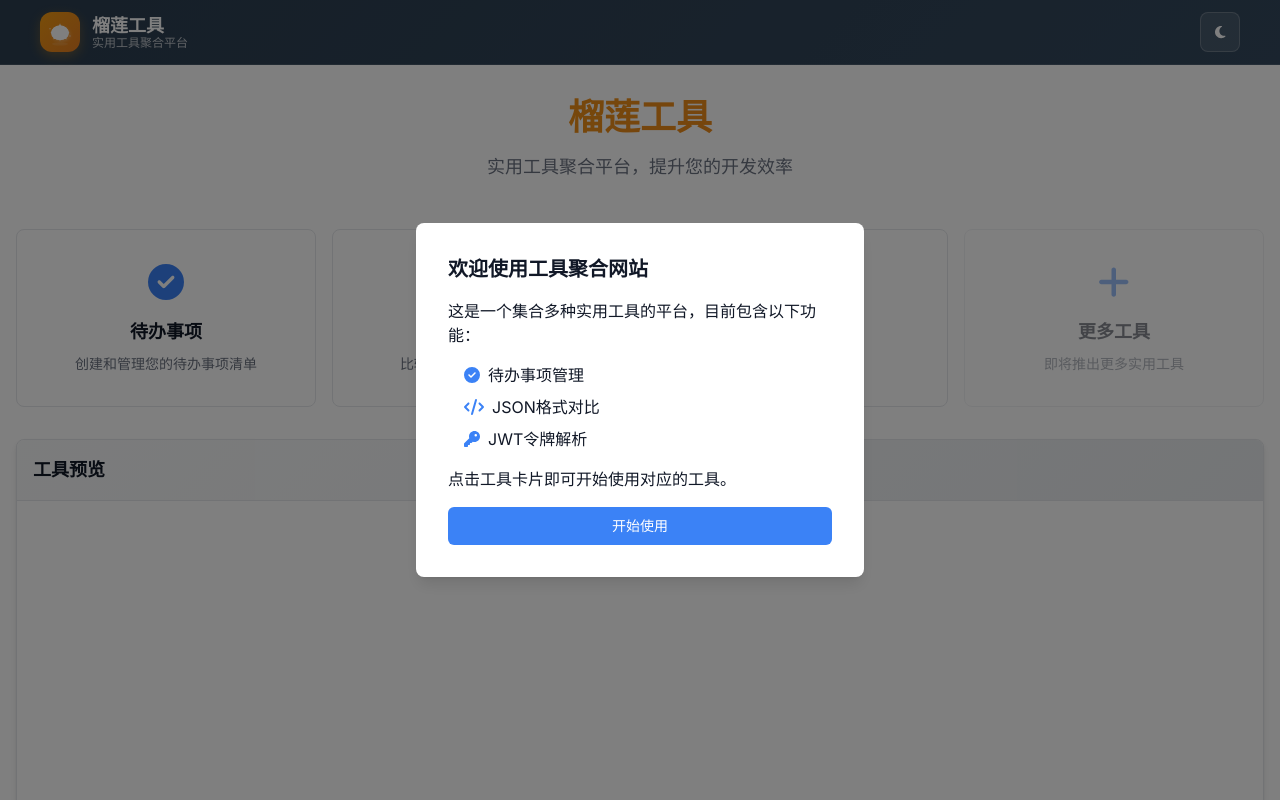
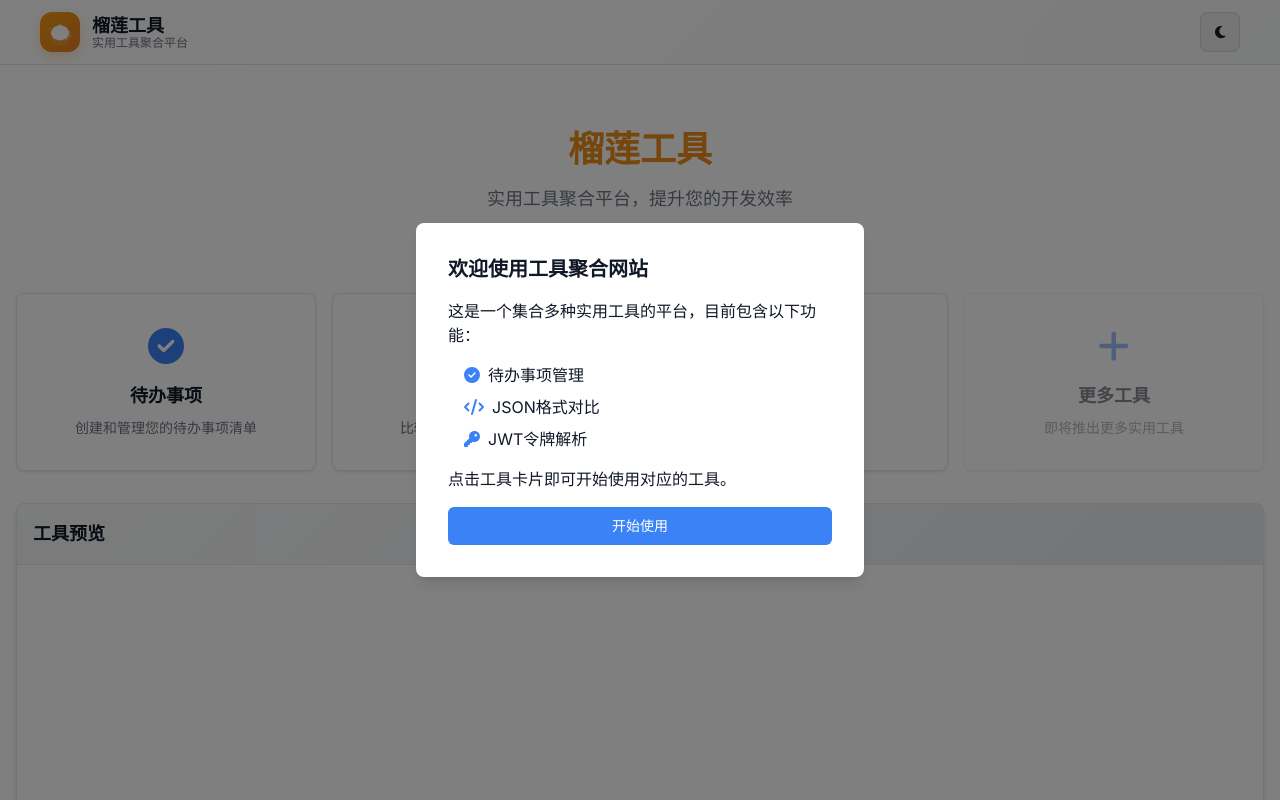
Before and after one commit to wupinshuo/durian-tools, a Next.js app: page / in a window 1280 px wide. Shown: the top 800 px of the page. Built offline with nearby package versions, Linux system fonts and the light colour scheme.

Commit message:
feat: 导航栏、页脚样式调整

```diff
--- a/src/app/globals.css
+++ b/src/app/globals.css
@@ -49,25 +49,28 @@
     max-width: 80rem; /* 等同于旧版的max-w-7xl (1280px) */
   }
 
+  /* 导航栏样式 - 亮色主题 */
   .durian-navbar {
-    @apply flex items-center justify-between px-6 py-3;
-    background: linear-gradient(135deg, #2c3e50 0%, #34495e 100%);
-    border-bottom: 1px solid rgba(255, 255, 255, 0.1);
+    @apply flex items-center justify-between px-6 py-3 transition-all duration-300;
+    background: linear-gradient(135deg, #ffffff 0%, #f8f9fa 100%);
+    border-bottom: 1px solid rgba(0, 0, 0, 0.1);
     backdrop-filter: blur(10px);
+    position: sticky;
+    top: 0;
+    z-index: 50;
   }
 
   .durian-brand {
-    @apply flex items-center gap-3 no-underline;
-    color: white;
-    transition: opacity 0.2s ease;
+    @apply flex items-center gap-3 no-underline transition-all duration-200;
+    color: var(--text);
   }
 
   .durian-brand:hover {
-    opacity: 0.8;
+    transform: translateY(-1px);
   }
 
   .durian-logo {
-    @apply flex items-center justify-center;
+    @apply flex items-center justify-center transition-all duration-200;
     width: 40px;
     height: 40px;
     background: linear-gradient(135deg, #f39c12 0%, #e67e22 100%);
@@ -84,14 +87,14 @@
   }
 
   .durian-title {
-    @apply text-lg font-bold;
-    color: white;
+    @apply text-lg font-bold transition-colors duration-200;
+    color: var(--text);
     line-height: 1.2;
   }
 
   .durian-subtitle {
-    @apply text-xs;
-    color: rgba(255, 255, 255, 0.7);
+    @apply text-xs transition-colors duration-200;
+    color: var(--text-light);
     line-height: 1;
   }
 
@@ -101,13 +104,13 @@
 
   .theme-toggle-btn {
     @apply flex items-center justify-center w-10 h-10 rounded-lg transition-all duration-200;
-    background: rgba(255, 255, 255, 0.1);
-    border: 1px solid rgba(255, 255, 255, 0.2);
-    color: white;
+    background: rgba(0, 0, 0, 0.05);
+    border: 1px solid rgba(0, 0, 0, 0.1);
+    color: var(--text);
   }
 
   .theme-toggle-btn:hover {
-    background: rgba(255, 255, 255, 0.2);
+    background: rgba(0, 0, 0, 0.1);
     transform: translateY(-1px);
   }
 
@@ -115,12 +118,40 @@
     @apply text-sm;
   }
 
+  /* 导航栏样式 - 暗色主题 */
+  .dark .durian-navbar {
+    background: linear-gradient(135deg, #2c3e50 0%, #34495e 100%);
+    border-bottom: 1px solid rgba(255, 255, 255, 0.1);
+  }
+
+  .dark .durian-brand {
+    color: #ffffff;
+  }
+
+  .dark .durian-title {
+    color: #ffffff;
+  }
+
+  .dark .durian-subtitle {
+    color: rgba(255, 255, 255, 0.7);
+  }
+
+  .dark .theme-toggle-btn {
+    background: rgba(255, 255, 255, 0.1);
+    border: 1px solid rgba(255, 255, 255, 0.2);
+    color: #ffffff;
+  }
+
+  .dark .theme-toggle-btn:hover {
+    background: rgba(255, 255, 255, 0.2);
+  }
+
   .durian-hero {
-    @apply text-center mb-12;
+    @apply text-center mb-12 py-8;
   }
 
   .durian-hero-title {
-    @apply text-4xl font-bold mb-4;
+    @apply text-4xl font-bold mb-4 transition-all duration-300;
     background: linear-gradient(135deg, #f39c12 0%, #e67e22 100%);
     -webkit-background-clip: text;
     -webkit-text-fill-color: transparent;
@@ -128,8 +159,15 @@
   }
 
   .durian-hero-subtitle {
-    @apply text-lg;
+    @apply text-lg transition-colors duration-200;
     color: var(--text-light);
+  }
+
+  .dark .durian-hero-title {
+    background: linear-gradient(135deg, #ffa726 0%, #ff7043 100%);
+    -webkit-background-clip: text;
+    -webkit-text-fill-color: transparent;
+    background-clip: text;
   }
 
   .nav-link {
@@ -192,12 +230,20 @@
   }
 
   .tool-card {
-    @apply flex flex-col items-center justify-center p-8 border border-border rounded-lg cursor-pointer transition-all duration-200;
+    @apply flex flex-col items-center justify-center p-8 border border-border rounded-lg cursor-pointer transition-all duration-300;
     background-color: var(--background);
+    box-shadow: 0 1px 3px rgba(0, 0, 0, 0.1);
     &:hover {
       transform: translateY(-0.25rem);
       background-color: var(--background-alt);
-      box-shadow: 0 4px 6px -1px rgba(0, 0, 0, 0.1), 0 2px 4px -1px rgba(0, 0, 0, 0.06);
+      box-shadow: 0 8px 25px -8px rgba(0, 0, 0, 0.15);
+    }
+  }
+
+  .dark .tool-card {
+    box-shadow: 0 1px 3px rgba(0, 0, 0, 0.3);
+    &:hover {
+      box-shadow: 0 8px 25px -8px rgba(0, 0, 0, 0.4);
     }
   }
 
@@ -215,52 +261,53 @@
     color: var(--text-light);
   }
 
+  /* 页脚样式 - 亮色主题 */
   .durian-footer {
-    @apply mt-16 py-8;
+    @apply mt-auto transition-all duration-300;
+    background: linear-gradient(135deg, #f8f9fa 0%, #e9ecef 100%);
+    border-top: 1px solid rgba(0, 0, 0, 0.1);
+    padding: 20px 0;
+  }
+
+  .durian-footer-content {
+    @apply flex justify-center items-center;
+  }
+
+  .durian-footer-text {
+    @apply text-sm text-center transition-colors duration-200;
+    color: var(--text-light);
+    margin: 0;
+    font-weight: 400;
+    letter-spacing: 0.5px;
+  }
+
+  /* 页脚样式 - 暗色主题 */
+  .dark .durian-footer {
     background: linear-gradient(135deg, #2c3e50 0%, #34495e 100%);
     border-top: 1px solid rgba(255, 255, 255, 0.1);
   }
 
-  .durian-footer-content {
-    @apply flex flex-col md:flex-row justify-between items-center gap-4;
-  }
-
-  .durian-footer-brand {
-    @apply flex flex-col items-center md:items-start;
-  }
-
-  .durian-footer-title {
-    @apply text-lg font-bold;
-    color: white;
-  }
-
-  .durian-footer-subtitle {
-    @apply text-sm;
-    color: rgba(255, 255, 255, 0.7);
-  }
-
-  .durian-footer-copyright {
-    @apply text-sm;
+  .dark .durian-footer-text {
     color: rgba(255, 255, 255, 0.6);
   }
 
   .durian-tool-preview {
-    @apply mt-8 border border-border rounded-lg overflow-hidden;
+    @apply mt-8 border border-border rounded-lg overflow-hidden transition-all duration-300;
     background-color: var(--background);
     box-shadow: 0 4px 6px -1px rgba(0, 0, 0, 0.1), 0 2px 4px -1px rgba(0, 0, 0, 0.06);
   }
 
   .durian-tool-preview-header {
-    @apply p-4 border-b border-border flex justify-between items-center;
+    @apply p-4 border-b border-border flex justify-between items-center transition-all duration-300;
     background: linear-gradient(135deg, #f8f9fa 0%, #e9ecef 100%);
   }
 
   .dark .durian-tool-preview-header {
-    background: linear-gradient(135deg, #2c3e50 0%, #34495e 100%);
+    background: linear-gradient(135deg, #374151 0%, #4b5563 100%);
   }
 
   .durian-tool-preview-title {
-    @apply font-semibold text-lg;
+    @apply font-semibold text-lg transition-colors duration-200;
     color: var(--text);
   }
 
--- a/src/components/layout/Footer.tsx
+++ b/src/components/layout/Footer.tsx
@@ -5,13 +5,9 @@ export default function Footer() {
     <footer className="durian-footer">
       <div className="container">
         <div className="durian-footer-content">
-          <div className="durian-footer-brand">
-            <span className="durian-footer-title">榴莲工具</span>
-            <span className="durian-footer-subtitle">实用工具聚合平台</span>
-          </div>
-          <div className="durian-footer-copyright">
-            <p>&copy; {currentYear} 榴莲工具. All rights reserved.</p>
-          </div>
+          <p className="durian-footer-text">
+            榴莲工具 © {currentYear} - 实用工具聚合平台
+          </p>
         </div>
       </div>
     </footer>
```
